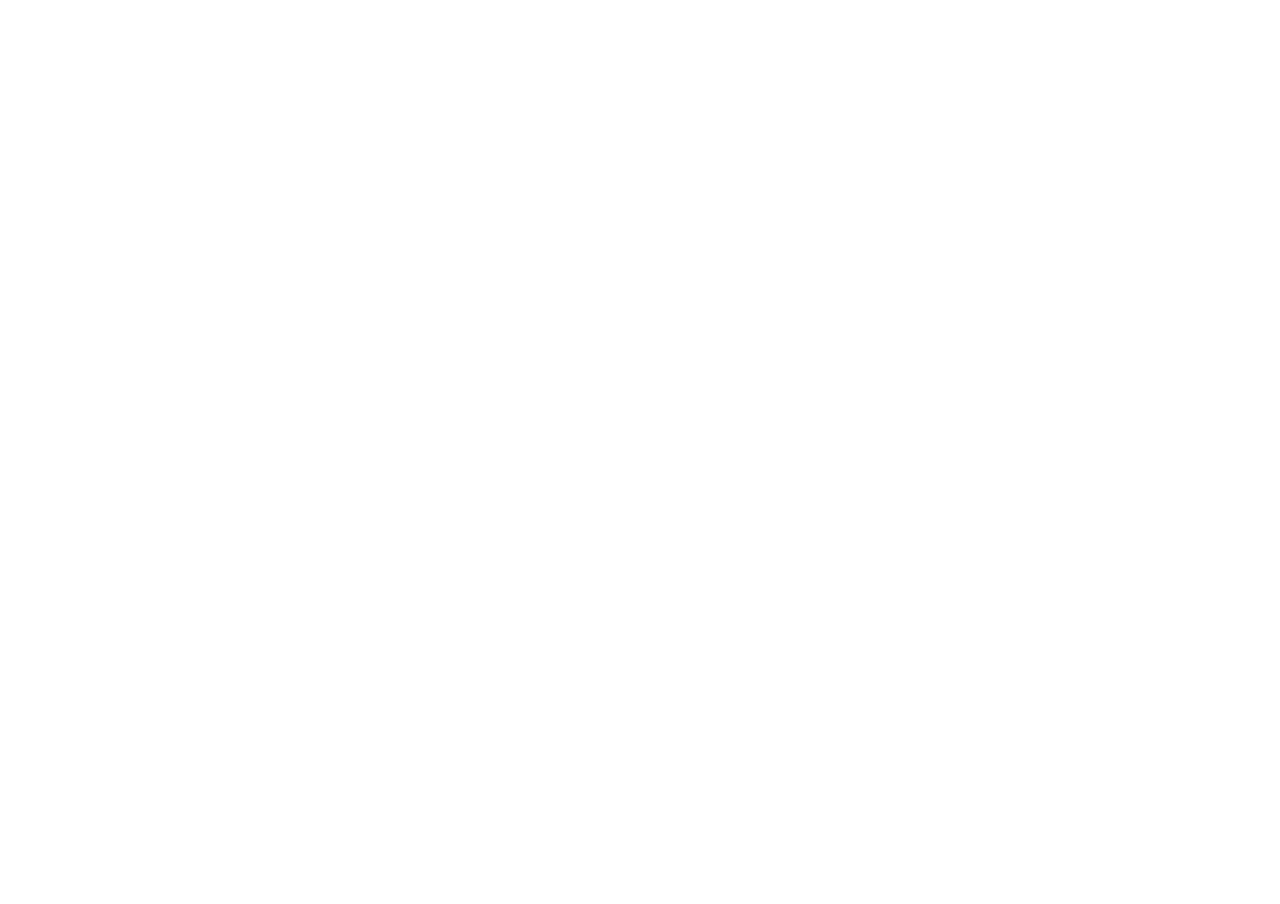
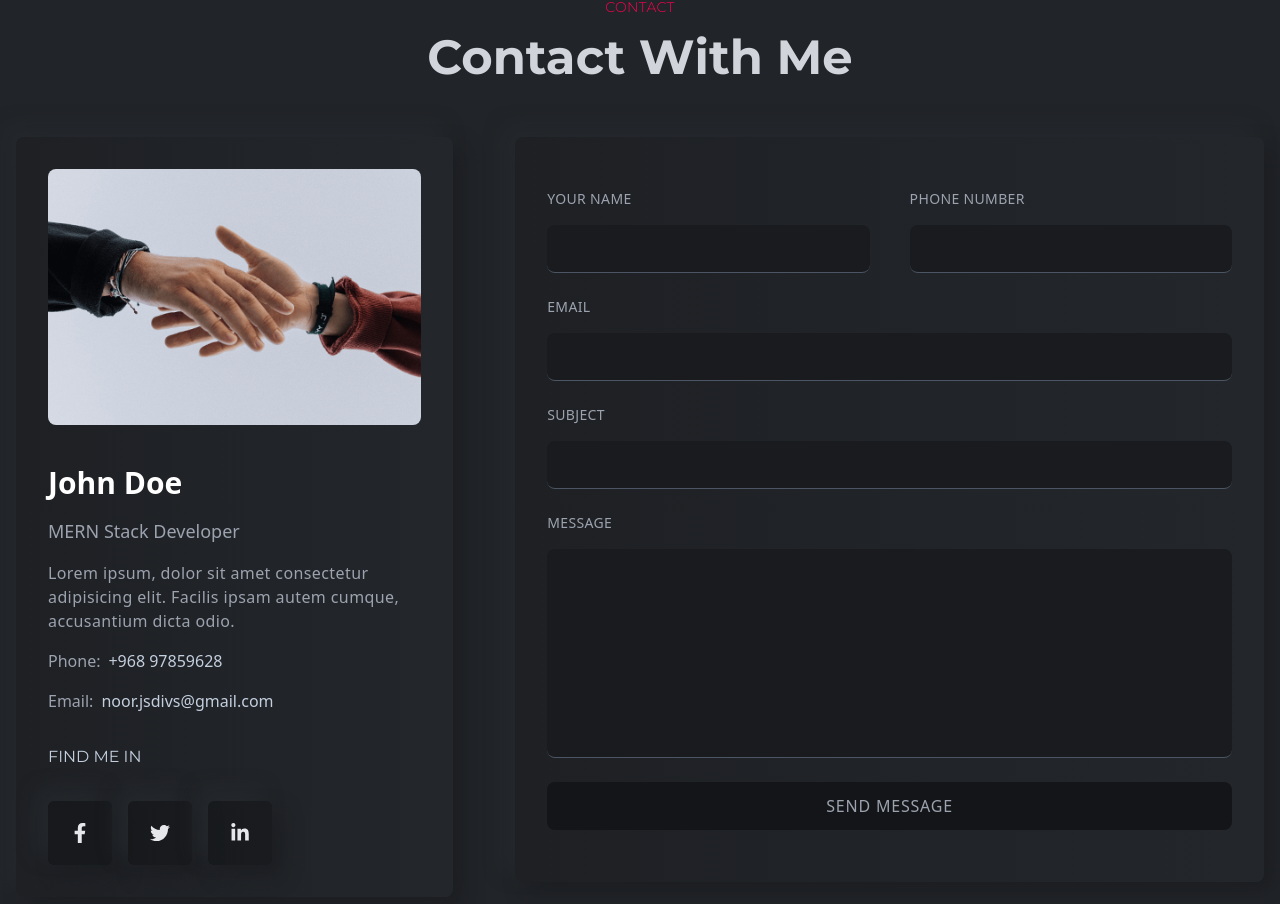
Before and after one commit to RutvikMakvana4/my-portfolio, a React (Vite) app: page / in a window 1280 px wide. Shown: the part 1780-2684 px from the top of the page. Before the commit the page ends 1697 px from the top, so only its background shows below. Built offline with nearby package versions, Linux system fonts and the light colour scheme.

Commit message:
feat: add contact form

```diff
--- a/src/App.jsx
+++ b/src/App.jsx
@@ -1,4 +1,5 @@
 import Banner from './components/banner/Banner'
+import Contact from './components/contact/Contact'
 import Features from './components/features/Features'
 import Navbar from './components/navbar/Navbar'
 
@@ -7,11 +8,12 @@ function App() {
 
   return (
     <>
-      <div className="w-full h-auto bg-bodyColor text-lightText">
-        <div className="max-w-screen-xl mx-auto px-16">
+      <div className="w-full h-auto bg-bodyColor text-lightText px-4">
+        <div className="max-w-screen-xl mx-auto">
           <Navbar />
           <Banner />
           <Features />
+          <Contact />
         </div>
       </div>
     </>
--- /dev/null
+++ b/src/components/contact/Contact.jsx
@@ -0,0 +1,169 @@
+import React,{useState} from 'react'
+import Title from '../layouts/Title';
+import ContactLeft from './ContactLeft';
+
+const Contact = () => {
+  const [username, setUsername] = useState("");
+  const [phoneNumber, setPhoneNumber] = useState("");
+  const [email, setEmail] = useState("");
+  const [subject, setSubject] = useState("");
+  const [message, setMessage] = useState("");
+  const [errMsg, setErrMsg] = useState("");
+  const [successMsg, setSuccessMsg] = useState("");
+
+  // ========== Email Validation start here ==============
+  const emailValidation = () => {
+    return String(email)
+      .toLocaleLowerCase()
+      .match(/^\w+([-]?\w+)*@\w+([-]?\w+)*(\.\w{2,3})+$/);
+  };
+  // ========== Email Validation end here ================
+
+  const handleSend = (e) => {
+    e.preventDefault();
+    if (username === "") {
+      setErrMsg("Username is required!");
+    } else if (phoneNumber === "") {
+      setErrMsg("Phone number is required!");
+    } else if (email === "") {
+      setErrMsg("Please give your Email!");
+    } else if (!emailValidation(email)) {
+      setErrMsg("Give a valid Email!");
+    } else if (subject === "") {
+      setErrMsg("Plese give your Subject!");
+    } else if (message === "") {
+      setErrMsg("Message is required!");
+    } else {
+      setSuccessMsg(
+        `Thank you dear ${username}, Your Messages has been sent Successfully!`
+      );
+      setErrMsg("");
+      setUsername("");
+      setPhoneNumber("");
+      setEmail("");
+      setSubject("");
+      setMessage("");
+    }
+  };
+  return (
+    <section
+      id="contact"
+      className="w-full py-20 border-b-[1px] border-b-black"
+    >
+      <div className="flex justify-center items-center text-center">
+        <Title title="CONTACT" des="Contact With Me" />
+      </div>
+      <div className="w-full">
+        <div className="w-full h-auto flex flex-col lgl:flex-row justify-between">
+          <ContactLeft />
+          <div className="w-full lgl:w-[60%] h-full py-10 bg-gradient-to-r from-[#1e2024] to-[#23272b] flex flex-col gap-8 p-4 lgl:p-8 rounded-lg shadow-shadowOne">
+            <form className="w-full flex flex-col gap-4 lgl:gap-6 py-2 lgl:py-5">
+              {errMsg && (
+                <p className="py-3 bg-gradient-to-r from-[#1e2024] to-[#23272b] shadow-shadowOne text-center text-orange-500 text-base tracking-wide animate-bounce">
+                  {errMsg}
+                </p>
+              )}
+              {successMsg && (
+                <p className="py-3 bg-gradient-to-r from-[#1e2024] to-[#23272b] shadow-shadowOne text-center text-green-500 text-base tracking-wide animate-bounce">
+                  {successMsg}
+                </p>
+              )}
+              <div className="w-full flex flex-col lgl:flex-row gap-10">
+                <div className="w-full lgl:w-1/2 flex flex-col gap-4">
+                  <p className="text-sm text-gray-400 uppercase tracking-wide">
+                    Your name
+                  </p>
+                  <input
+                    onChange={(e) => setUsername(e.target.value)}
+                    value={username}
+                    className={`${
+                      errMsg === "Username is required!" &&
+                      "outline-designColor"
+                    } contactInput`}
+                    type="text"
+                  />
+                </div>
+                <div className="w-full lgl:w-1/2 flex flex-col gap-4">
+                  <p className="text-sm text-gray-400 uppercase tracking-wide">
+                    Phone Number
+                  </p>
+                  <input
+                    onChange={(e) => setPhoneNumber(e.target.value)}
+                    value={phoneNumber}
+                    className={`${
+                      errMsg === "Phone number is required!" &&
+                      "outline-designColor"
+                    } contactInput`}
+                    type="text"
+                  />
+                </div>
+              </div>
+              <div className="flex flex-col gap-4">
+                <p className="text-sm text-gray-400 uppercase tracking-wide">
+                  Email
+                </p>
+                <input
+                  onChange={(e) => setEmail(e.target.value)}
+                  value={email}
+                  className={`${
+                    errMsg === "Please give your Email!" &&
+                    "outline-designColor"
+                  } contactInput`}
+                  type="email"
+                />
+              </div>
+              <div className="flex flex-col gap-4">
+                <p className="text-sm text-gray-400 uppercase tracking-wide">
+                  Subject
+                </p>
+                <input
+                  onChange={(e) => setSubject(e.target.value)}
+                  value={subject}
+                  className={`${
+                    errMsg === "Plese give your Subject!" &&
+                    "outline-designColor"
+                  } contactInput`}
+                  type="text"
+                />
+              </div>
+              <div className="flex flex-col gap-4">
+                <p className="text-sm text-gray-400 uppercase tracking-wide">
+                  Message
+                </p>
+                <textarea
+                  onChange={(e) => setMessage(e.target.value)}
+                  value={message}
+                  className={`${
+                    errMsg === "Message is required!" && "outline-designColor"
+                  } contactTextArea`}
+                  cols="30"
+                  rows="8"
+                ></textarea>
+              </div>
+              <div className="w-full">
+                <button
+                  onClick={handleSend}
+                  className="w-full h-12 bg-[#141518] rounded-lg text-base text-gray-400 tracking-wider uppercase hover:text-white duration-300 hover:border-[1px] hover:border-designColor border-transparent"
+                >
+                  Send Message
+                </button>
+              </div>
+              {errMsg && (
+                <p className="py-3 bg-gradient-to-r from-[#1e2024] to-[#23272b] shadow-shadowOne text-center text-orange-500 text-base tracking-wide animate-bounce">
+                  {errMsg}
+                </p>
+              )}
+              {successMsg && (
+                <p className="py-3 bg-gradient-to-r from-[#1e2024] to-[#23272b] shadow-shadowOne text-center text-green-500 text-base tracking-wide animate-bounce">
+                  {successMsg}
+                </p>
+              )}
+            </form>
+          </div>
+        </div>
+      </div>
+    </section>
+  );
+}
+
+export default Contact
--- /dev/null
+++ b/src/components/contact/ContactLeft.jsx
@@ -0,0 +1,47 @@
+import React from 'react'
+import { FaFacebookF, FaTwitter, FaLinkedinIn } from "react-icons/fa";
+import { contactImg } from "../../assets/index";
+
+const ContactLeft = () => {
+  return (
+    <div className="w-full lgl:w-[35%] h-full bg-gradient-to-r from-[#1e2024] to-[#23272b] p-4 lgl:p-8 rounded-lg shadow-shadowOne flex flex-col gap-8 justify-center">
+      <img
+        className="w-full h-64 object-cover rounded-lg mb-2"
+        src={contactImg}
+        alt="contactImg"
+      />
+      <div className="flex flex-col gap-4">
+        <h3 className="text-3xl font-bold text-white">John Doe</h3>
+        <p className="text-lg font-normal text-gray-400">
+          MERN Stack Developer
+        </p>
+        <p className="text-base text-gray-400 tracking-wide">
+          Lorem ipsum, dolor sit amet consectetur adipisicing elit. Facilis
+          ipsam autem cumque, accusantium dicta odio.
+        </p>
+        <p className="text-base text-gray-400 flex items-center gap-2">
+          Phone: <span className="text-lightText">+968 97859628</span>
+        </p>
+        <p className="text-base text-gray-400 flex items-center gap-2">
+          Email: <span className="text-lightText">noor.jsdivs@gmail.com</span>
+        </p>
+      </div>
+      <div className="flex flex-col gap-4">
+        <h2 className="text-base uppercase font-titleFont mb-4">Find me in</h2>
+        <div className="flex gap-4">
+          <span className="bannerIcon">
+            <FaFacebookF />
+          </span>
+          <span className="bannerIcon">
+            <FaTwitter />
+          </span>
+          <span className="bannerIcon">
+            <FaLinkedinIn />
+          </span>
+        </div>
+      </div>
+    </div>
+  );
+}
+
+export default ContactLeft
--- /dev/null
+++ b/src/components/layouts/Title.jsx
@@ -0,0 +1,14 @@
+import React from 'react'
+
+const Title = ({title, des}) => {
+  return (
+    <div className="flex flex-col gap-4 font-titleFont mb-14">
+      <h3 className="text-sm uppercase font-light text-designColor tracking-wide">
+       {title}
+      </h3>
+      <h1 className="text-4xl md:text-5xl text-gray-300 font-bold capitalize">{des}</h1>
+    </div>
+  );
+}
+
+export default Title
```
